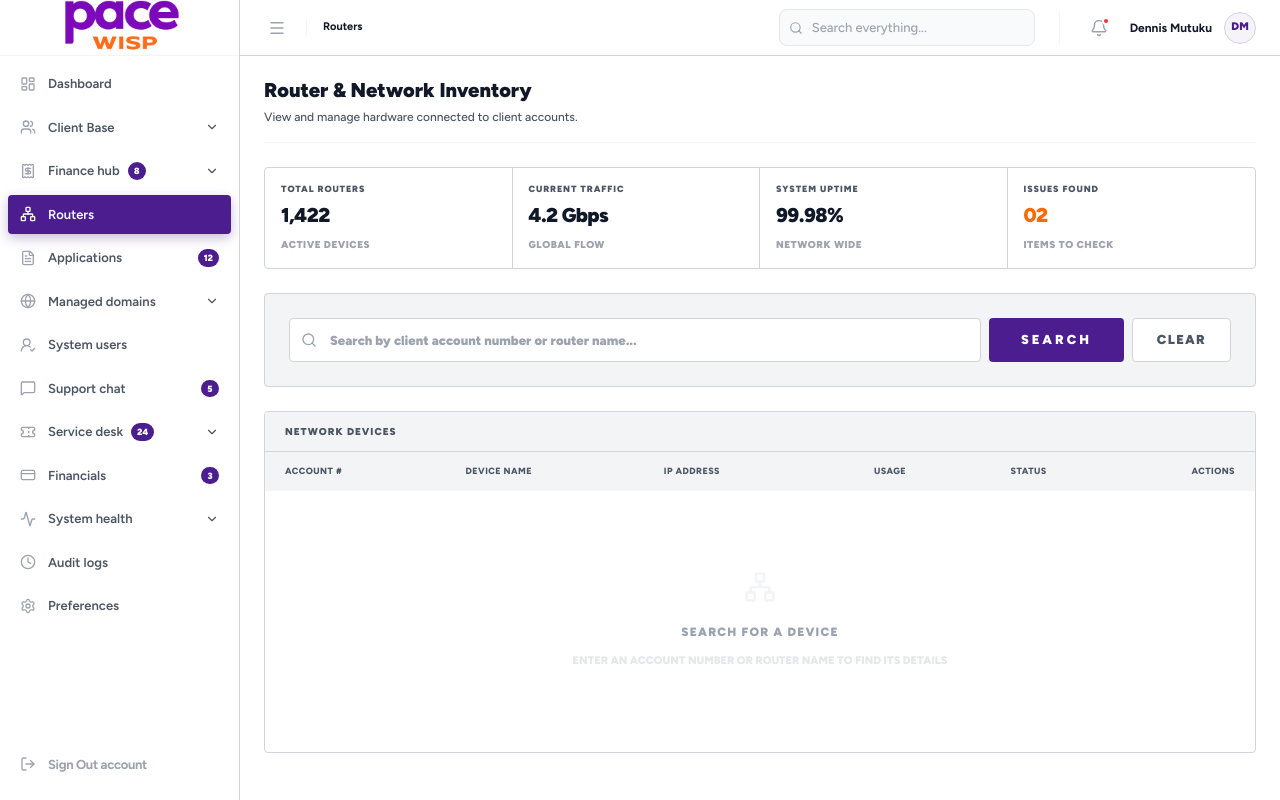
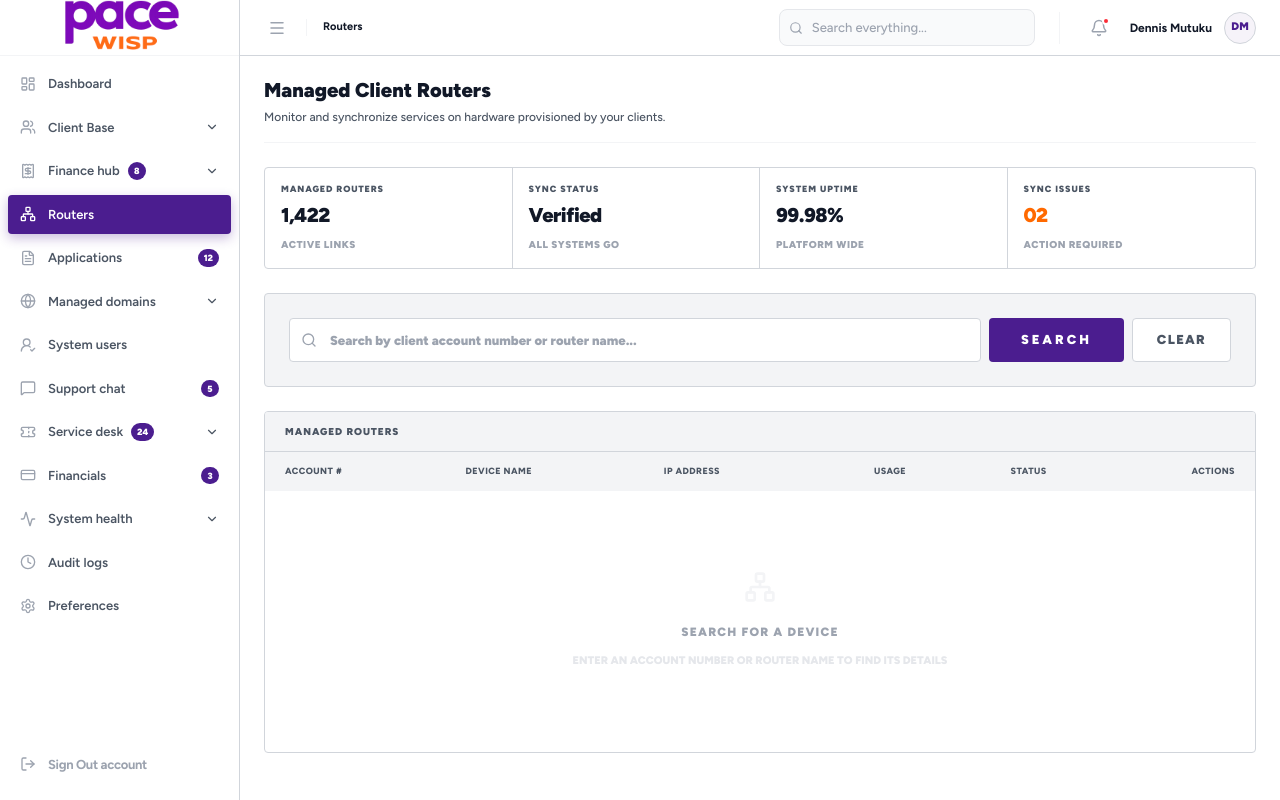
Before and after one commit to dennismutuku2005/pacewebsite, a Next.js app in the folder paceadmin/: page /dashboard/routers in a window 1280 px wide. Built offline with nearby package versions, Linux system fonts and the light colour scheme.

Commit message:
Auto-update: page.js

```diff
--- a/paceadmin/src/app/dashboard/routers/page.js
+++ b/paceadmin/src/app/dashboard/routers/page.js
@@ -37,17 +37,17 @@ export default function RoutersPage() {
 
             {/* Header */}
             <div className="border-b border-gray-100 pb-4">
-                <h1 className="text-[20px] font-black text-admin-value leading-none">Router & Network Inventory</h1>
-                <p className="text-[12px] text-admin-label mt-2 font-medium">View and manage hardware connected to client accounts.</p>
+                <h1 className="text-[20px] font-black text-admin-value leading-none">Managed Client Routers</h1>
+                <p className="text-[12px] text-admin-label mt-2 font-medium">Monitor and synchronize services on hardware provisioned by your clients.</p>
             </div>
 
             {/* Network Stats */}
             <div className="grid grid-cols-2 md:grid-cols-4 border border-pace-border rounded divide-x divide-pace-border overflow-hidden bg-white shadow-none">
                 {[
-                    { label: 'Total Routers', val: '1,422', note: 'Active Devices' },
-                    { label: 'Current Traffic', val: '4.2 Gbps', note: 'Global Flow' },
-                    { label: 'System Uptime', val: '99.98%', note: 'Network Wide' },
-                    { label: 'Issues Found', val: '02', note: 'Items to Check', color: 'text-orange-500' },
+                    { label: 'Managed Routers', val: '1,422', note: 'Active Links' },
+                    { label: 'Sync Status', val: 'Verified', note: 'All Systems GO' },
+                    { label: 'System Uptime', val: '99.98%', note: 'Platform Wide' },
+                    { label: 'Sync Issues', val: '02', note: 'Action Required', color: 'text-orange-500' },
                 ].map((s, i) => (
                     <div key={i} className="p-4">
                         <p className="text-[9px] font-black text-admin-label uppercase tracking-widest leading-none mb-3">{s.label}</p>
@@ -89,7 +89,7 @@ export default function RoutersPage() {
             {/* Results Table */}
             <div className="border border-pace-border rounded overflow-hidden bg-white">
                 <div className="px-5 py-3 border-b border-pace-border bg-pace-bg-subtle flex justify-between items-center">
-                    <h4 className="text-[10px] font-black text-admin-label uppercase tracking-widest">Network Devices</h4>
+                    <h4 className="text-[10px] font-black text-admin-label uppercase tracking-widest">Managed Routers</h4>
                     {results.length > 0 && <span className="text-[9px] font-black text-pace-green uppercase tracking-widest">{results.length} Found</span>}
                 </div>
                 <div className="overflow-x-auto min-h-[300px]">
```
